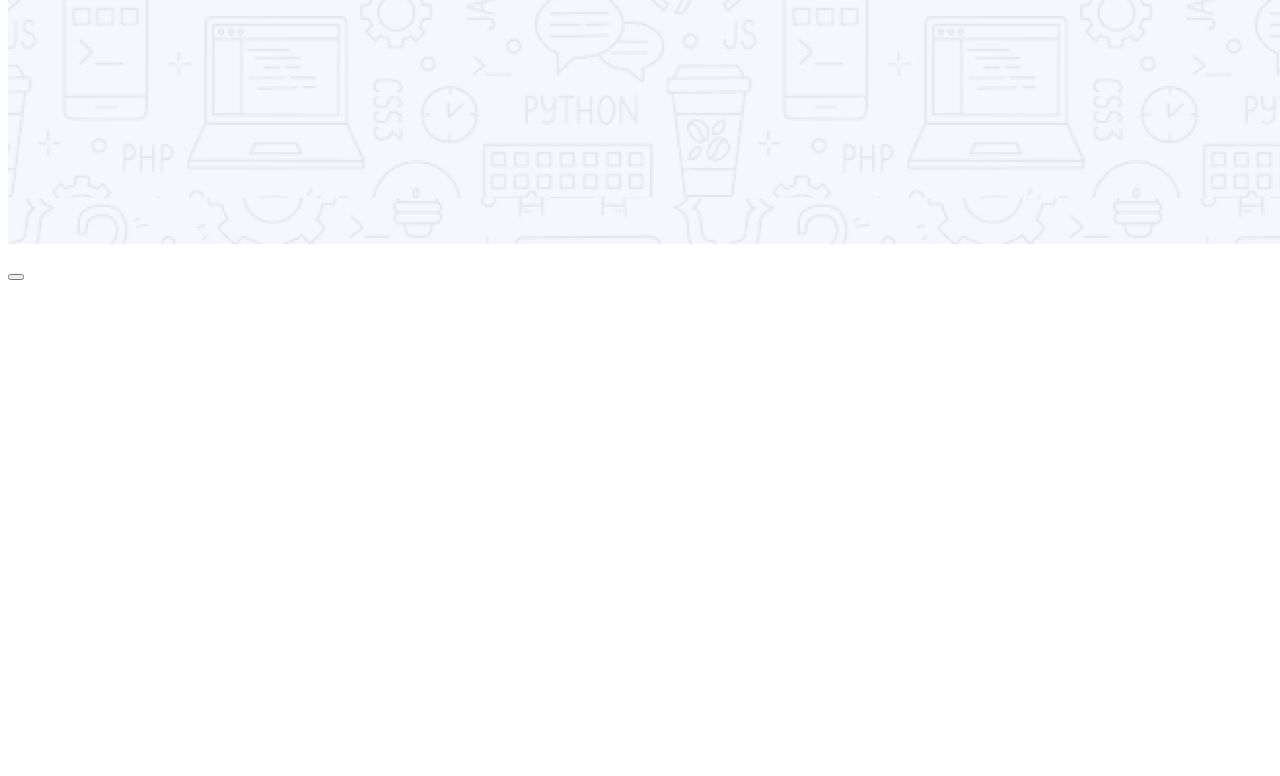
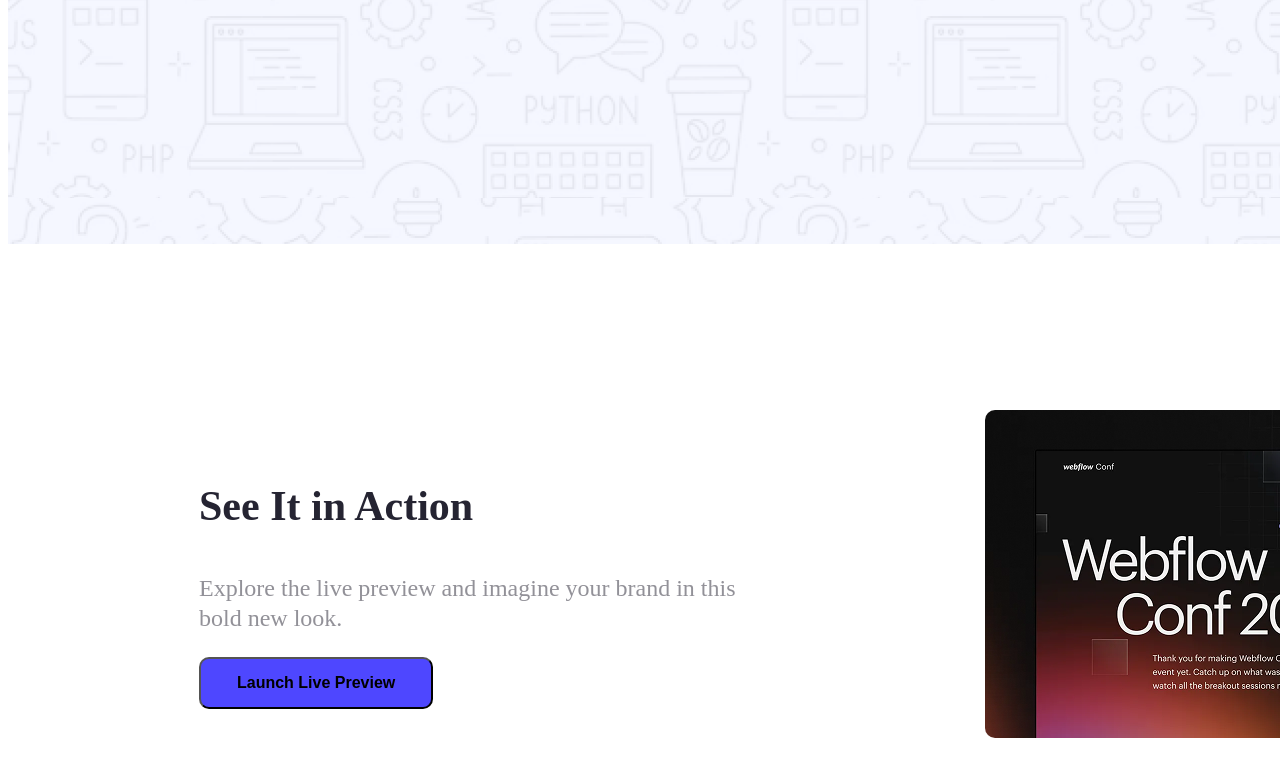
Before and after one commit to nayeem2k6/assignment-first, a plain HTML site: page index.html in a window 1280 px wide. Shown: the part 462-1238 px from the top of the page. Drawn offline with Linux system fonts and the light colour scheme.

Commit message:
section-add

```diff
--- a/index.html
+++ b/index.html
@@ -9,25 +9,28 @@
 <body class="assignment-1">
     <header>
         <nav>
-            <h2 class="nav-title">Logo</h2>
+            <h2 class="nav-title">LOGO</h2>
             <button class="nav-button">Sign Up</button>
         </nav>
-        <div>
-            <h1 class="div-style">Cool Dark UI Template for Webflow Agencies!</h1>
-            <button class="div-button">Stay Focused</button>
-        </div>
+        <div><h1 class="div-style">Cool Dark UI Template for Webflow Agencies!</h1>
+            <button class="div-button">Stay Focused</button></div>
+
 
     </header>
     <main>
-        <section>
+        <section class="section-top">
             <div class="main-section">
                 <div class="section-1">
-                    <h3 class="section-main"></h3>
-                    <p class="section-description"></p>
-                    <button class="section-button"></button>
+                    <h3 class="section-main">See It in Action</h3>
+                    <p class="section-description">Explore the live preview and imagine your brand in this bold new look.</p>
+                    <button class="section-button">Launch Live Preview</button>
 
                 </div>
+                <img class="section-image" src="style/Assets/wc-mini.png" alt="">
             </div>
+        </section>
+        <section>
+
         </section>
 
     </main>
--- a/style/index.css
+++ b/style/index.css
@@ -69,3 +69,70 @@ header{
     width: 1440px;
     height: 698px;
 }
+/* section-style */
+.section-main{
+    color: rgb(37, 36, 50);
+font-family: Raleway;
+font-size: 42px;
+font-weight: 700;
+line-height: 49px;
+letter-spacing: 0%;
+text-align: left;
+}
+.section-description{
+    color: rgba(37, 36, 50, 0.5);
+font-family: Raleway;
+font-size: 24px;
+font-weight: 400;
+line-height: 30px;
+letter-spacing: 0%;
+text-align: left;
+}
+.section-button{
+    gap: 10px;
+    justify-content: center;
+    align-items: center;
+    border-radius: 10px;
+    background-color: #4E47FF;
+    font-size: 16px;
+font-weight: 700;
+line-height: 150%;
+letter-spacing: 0%;
+padding: 12px 36px 12px 36px;
+}
+.section-image{
+
+}
+.main-section{
+    display: flex;
+    margin: 50px;
+    justify-content: space-between;
+    align-items: center;
+    padding: 0px;
+    position: absolute;
+    gap: 220px;
+    left: 141px;
+    top: 814px;
+
+}
+.section-top{
+    width: 1140px;
+height: 328px;
+left: 141px;
+top: 814px;
+display: flex;
+flex-direction: row;
+justify-content: space-between;
+align-items: center;
+padding: 0px;
+}
+.section-image{
+position: static;
+width: 403px;
+height: 328px;
+flex: none;
+order: 1;
+flex-grow: 0;
+margin: 0px 10px;
+border-radius: 10px;
+}
```
